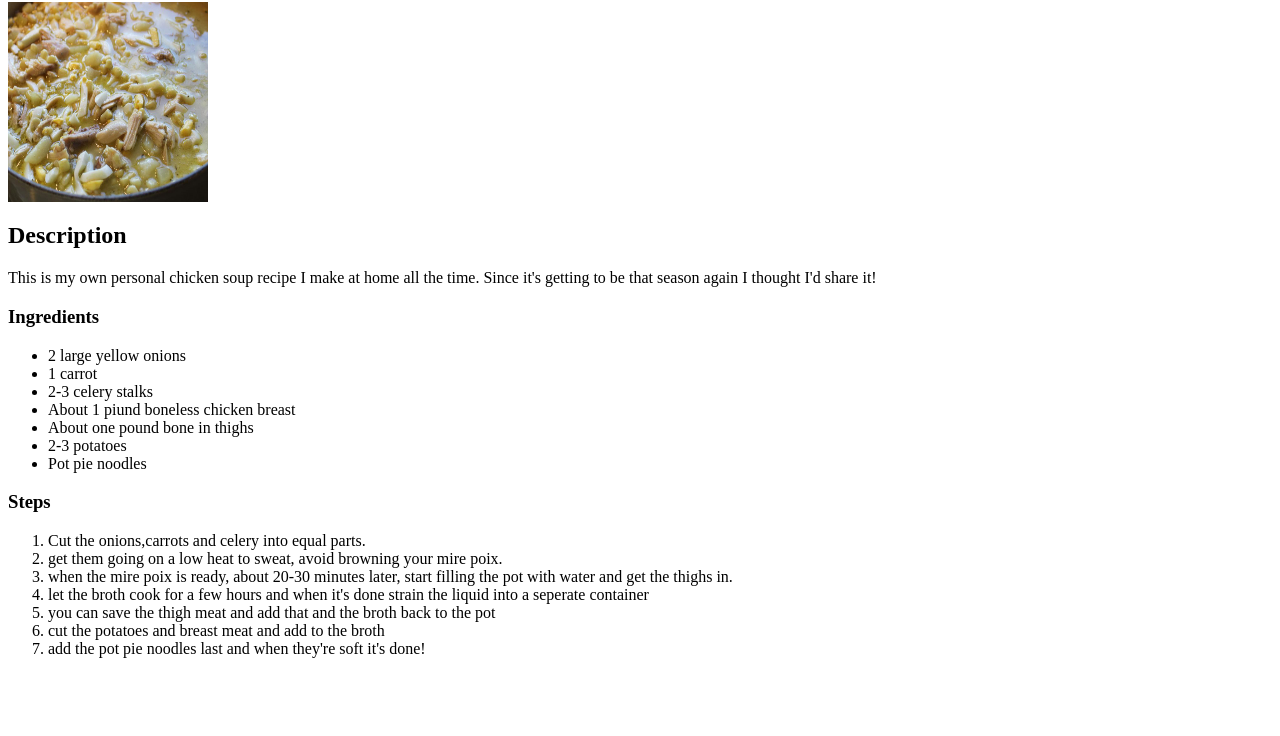
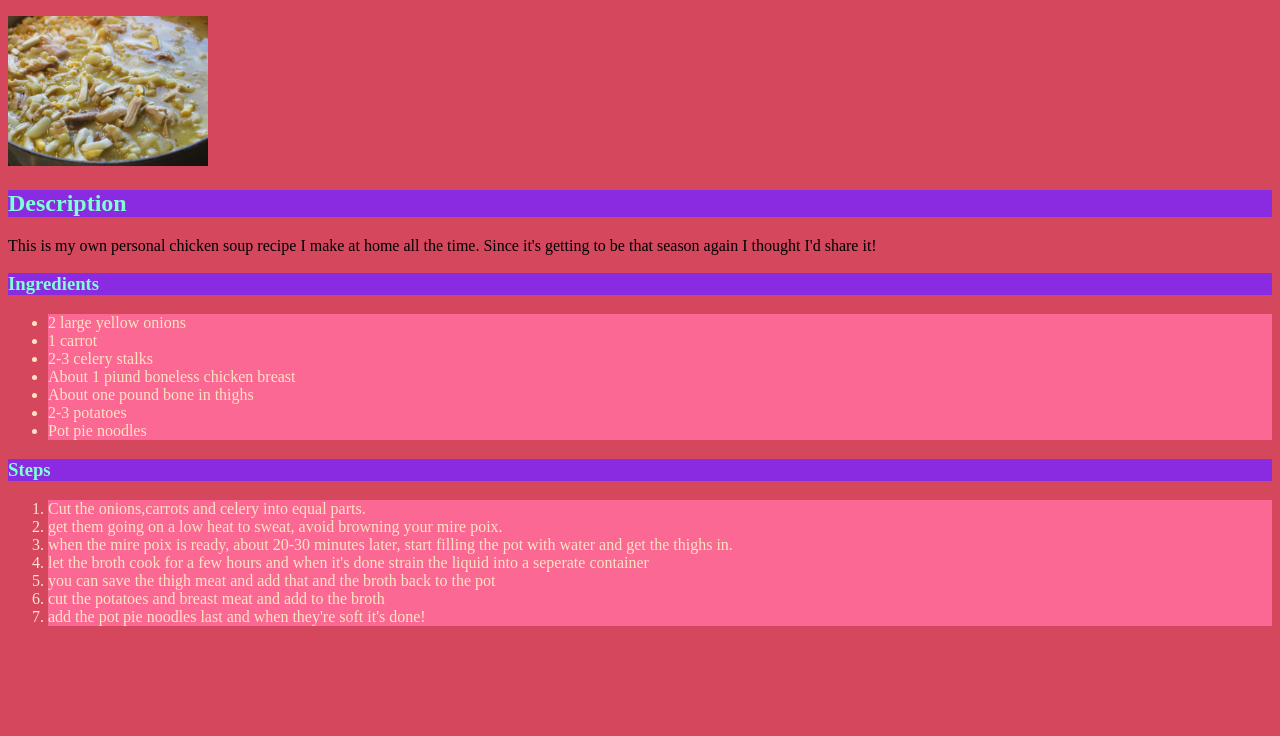
Before and after one commit to Melphisoup/odin-recipes, a plain HTML site: page recipes/chk_corn_soup.html in a window 1280 px wide. Shown: the part 64-800 px from the top of the page. Drawn offline with Linux system fonts and the light colour scheme.

Commit message:
Add style sheet Add some CSS to website
Added a Style sheet file and linked it to index and first recipe page
Added some color to the website for CSS practice

```diff
--- a/recipes/chk_corn_soup.html
+++ b/recipes/chk_corn_soup.html
@@ -1,13 +1,21 @@
-<h1>Melph's Chicken Corn Soup</h1>
+<!DOCTYPE html>
+<html>
+    <head>
+        <meta charset="UTF-8">
+        <link rel="stylesheet" href="../styles.css">
+    </head>
+
+<body>
+<h1 class="heading">Melph's Chicken Corn Soup</h1>
 <img src="../imgs/chkcornsoup.jpg" alt="A delicious pot of chicken corn soup." height="200"
 width="200">
-<h2>Description</h2>
+<h2 class="heading">Description</h2>
 <p>
     This is my own personal chicken soup recipe I make at home all the time.
     Since it's getting to be that season again I thought I'd share it!
 </p>
 
-<h3>Ingredients</h3>
+<h3 class="heading">Ingredients</h3>
 <ul>
     <li>2 large yellow onions</li>
     <li>1 carrot</li>
@@ -17,7 +25,7 @@ width="200">
     <li>2-3 potatoes</li>
     <li>Pot pie noodles</li>
 </ul>
-<h3>Steps</h3>
+<h3 class="heading">Steps</h3>
 <ol>
     <li>Cut the onions,carrots and celery into equal parts.</li>
     <li>get them going on a low heat to sweat, avoid browning your mire poix.</li>
@@ -27,3 +35,5 @@ width="200">
     <li>cut the potatoes and breast meat and add to the broth</li>
     <li>add the pot pie noodles last and when they're soft it's done!</li>
 </ol>
+</body>
+ </html>
--- /dev/null
+++ b/styles.css
@@ -0,0 +1,17 @@
+body{
+    background-color: #d4475d;
+}
+
+li {
+    background-color: #fa6893;
+    color:bisque;
+}
+
+img {
+    height:auto;
+    width: 500;
+}
+.heading {
+    background-color: blueviolet;
+    color:aquamarine;
+}
```
Also changed, not shown: index.html (+2 -1 lines).
